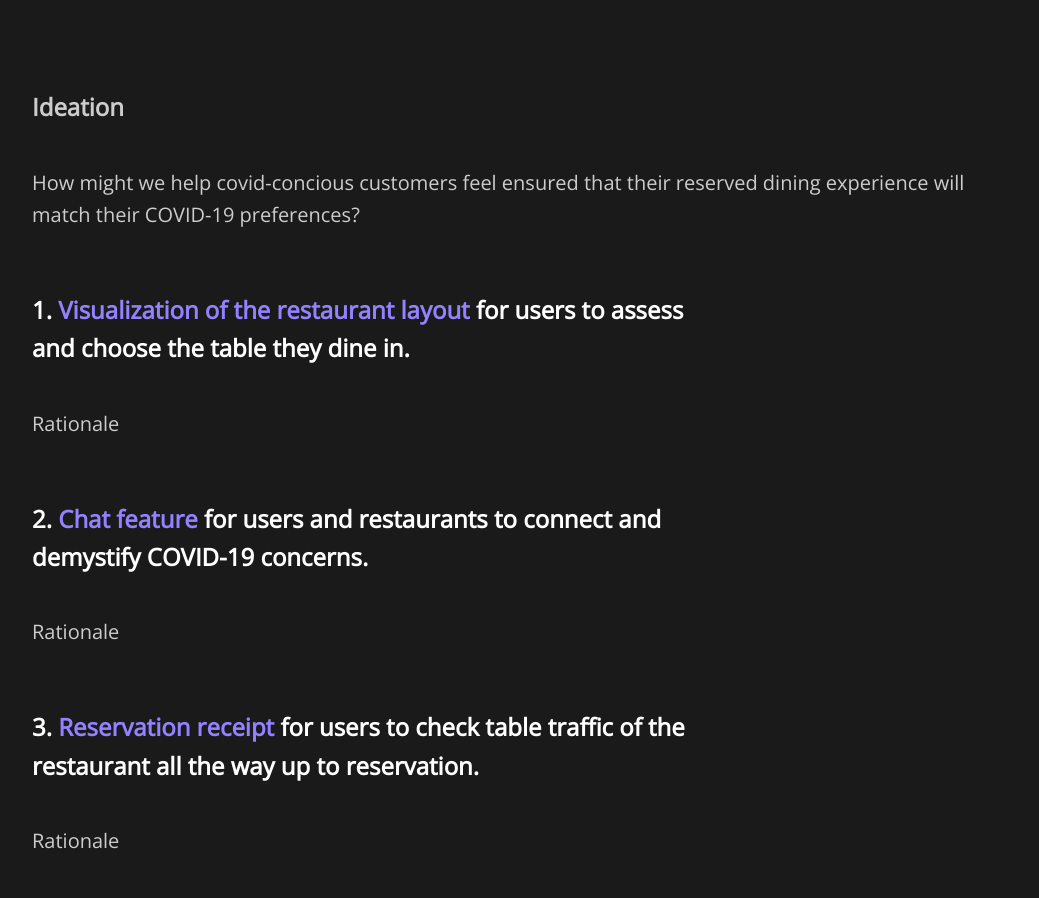
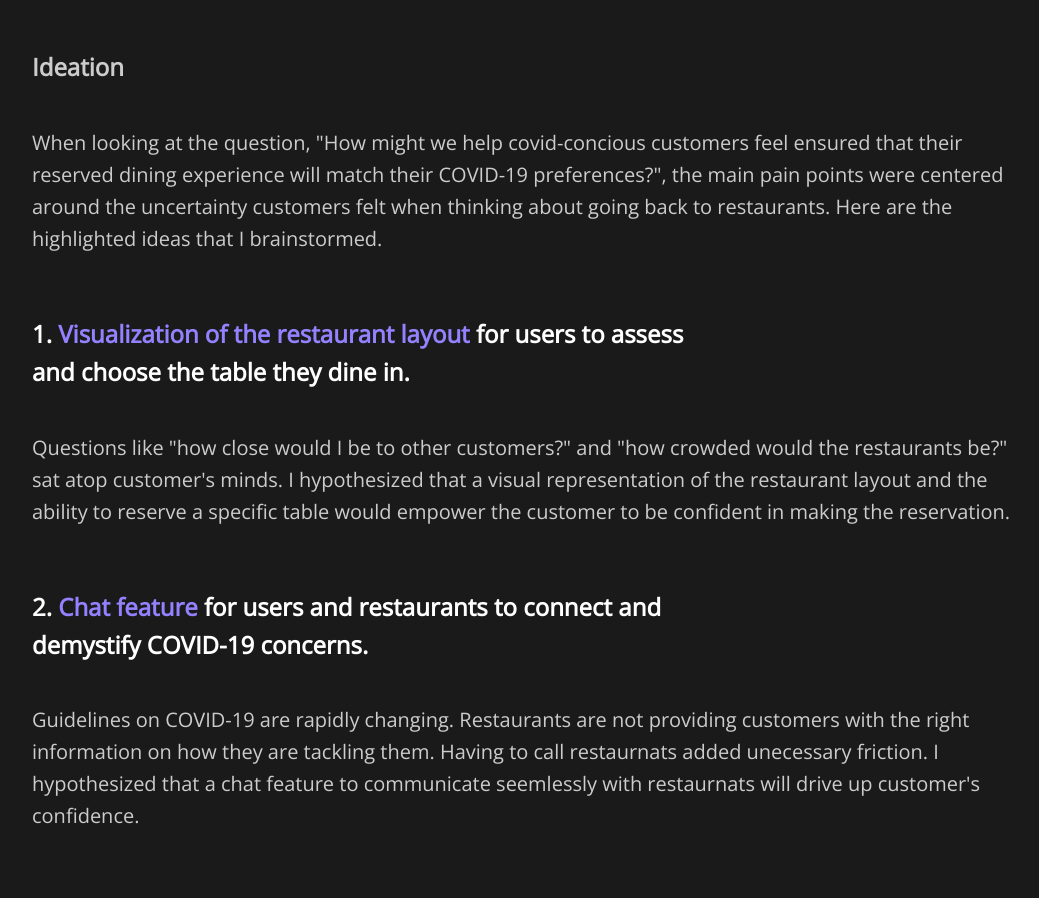
Before and after one commit to daviddkkim/design-portfolio, a React (Create React App) app: page /Resi in a window 1280 px wide. Shown: the part 3600-4498 px from the top of the page, without its empty margins (118-1157 px from the left). Built offline with nearby package versions, Linux system fonts and the light colour scheme; what react-three-fiber would draw is missing.

Commit message:
padding changes and content add

```diff
--- a/src/pages/resi.css
+++ b/src/pages/resi.css
@@ -136,7 +136,7 @@
     margin-top: 64px;
   }
 .project-content{
-    margin-bottom: 100px;
+    margin-bottom: 80px;
 }
 .strong-white{
     color:white;
--- a/src/pages/resi.js
+++ b/src/pages/resi.js
@@ -104,7 +104,7 @@ function Resi() {
             <section className='project-content'>
                 <h5 className='project-content-title'>Ideation</h5>
                 <p className='project-content-text'>
-                    How might we help covid-concious customers feel ensured that their reserved dining experience will match their COVID-19 preferences?
+                    When looking at the question, "How might we help covid-concious customers feel ensured that their reserved dining experience will match their COVID-19 preferences?", the main pain points were centered around the uncertainty customers felt when thinking about going back to restaurants. Here are the highlighted ideas that I brainstormed.
                 </p>
                 <p className='project-content-big-text'>
                 <strong className='strong-white'>
@@ -112,7 +112,7 @@ function Resi() {
                 </strong>
                 </p>
                 <p className='project-content-text'>
-                Rationale
+                Questions like "how close would I be to other customers?" and "how crowded would the restaurants be?" sat atop customer's minds. I hypothesized that a visual representation of the restaurant layout and the ability to reserve a specific table would empower the customer to be confident in making the reservation.
                 </p>
                 <p className='project-content-big-text'>
                 <strong class='strong-white'>
@@ -120,7 +120,7 @@ function Resi() {
                 </strong>
                 </p>
                 <p className='project-content-text'>
-                Rationale
+                Guidelines on COVID-19 are rapidly changing. Restaurants are not providing customers with the right information on how they are tackling them. Having to call restaurnats added unecessary friction. I hypothesized that a chat feature to communicate seemlessly with restaurnats will drive up customer's confidence.
                 </p>
                 <p className='project-content-big-text'>
                 <strong className='strong-white'>
@@ -128,7 +128,7 @@ function Resi() {
                 </strong>
                 </p>
                 <p className='project-content-text'>
-                Rationale
+                Things can change from the moment the customers make the reservation and until they have to show up. I hypothesized that giving customers a way to keep up-to-date with the restaurant traffic will help customers make the reservation and ultimately have a better dining experience.
                 </p>
             </section>
             <section className='project-content'>
```
